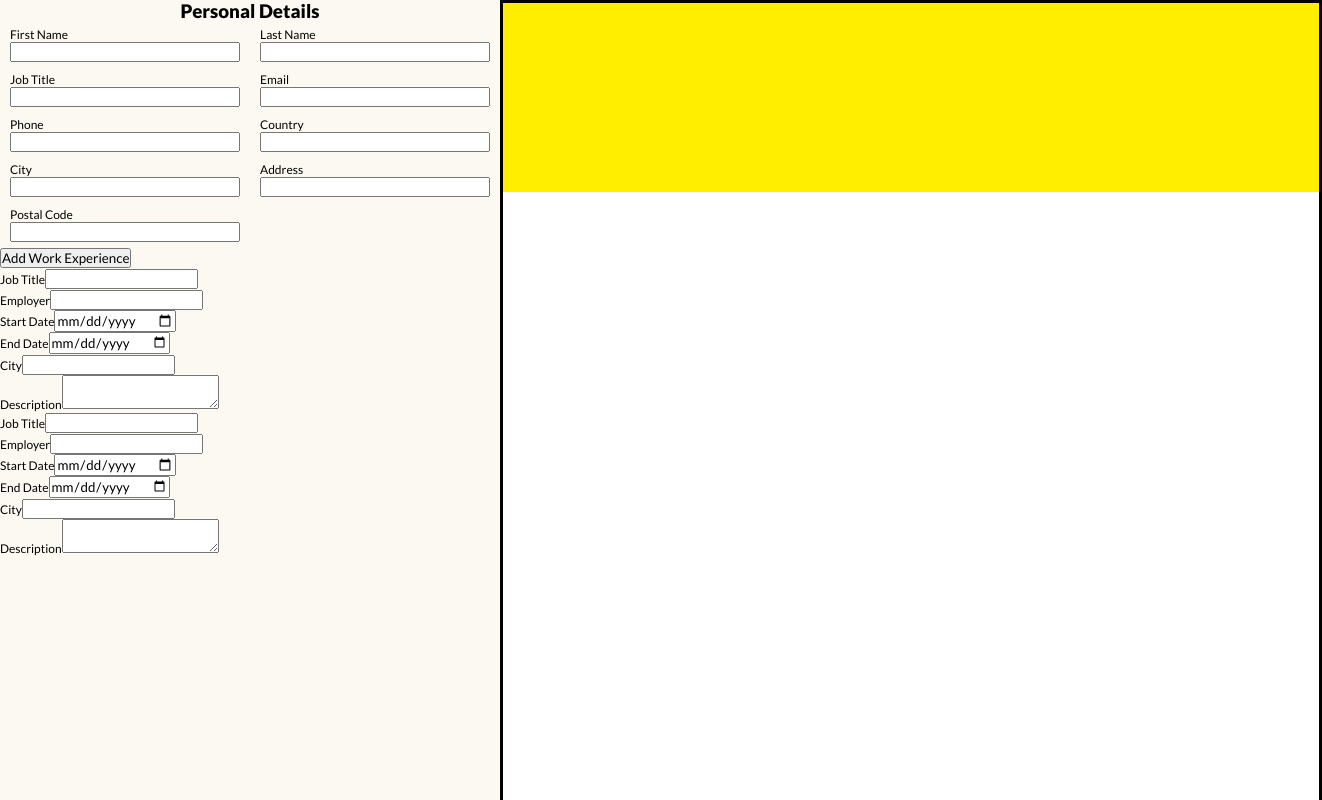
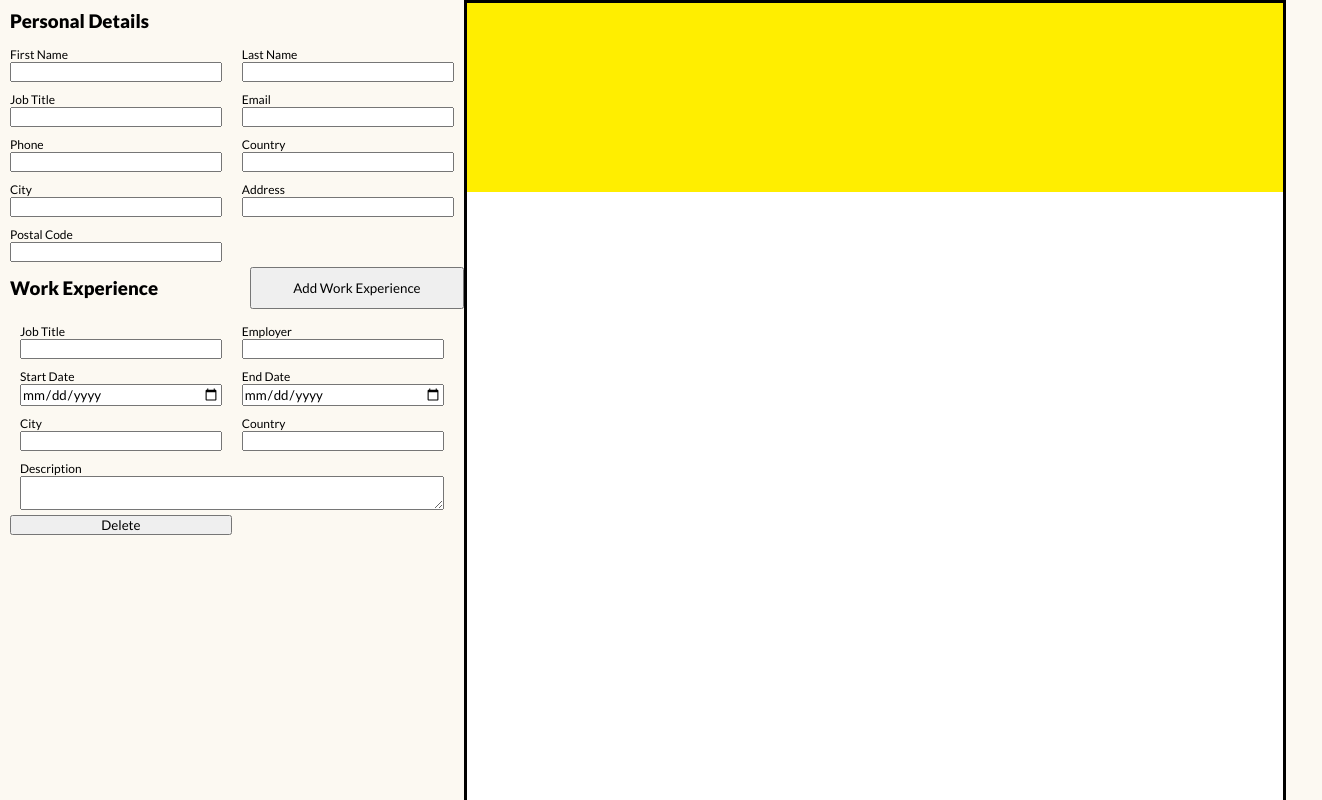
Before and after one commit to raps2019/resume-builder-Superseded-, a React (Create React App) app: page / in a window 1280 px wide. Both pictures are taken after a click on the button "Add Work Experience". Shown: the top 800 px of the page, 1322 px wide, since content can reach past the window. Built offline with nearby package versions, Linux system fonts and the light colour scheme.

Commit message:
Added work experience

```diff
--- a/src/components/Content.js
+++ b/src/components/Content.js
@@ -20,17 +20,7 @@ class Content extends Component {
          address: '',
          postalCode: '',
        },
-       workExperience: [
-         {
-            id: Date.now().toString(),
-            jobTitle: '',
-            employer: '',
-            startDate: '',
-            endDate: '',
-            city:'',
-            description: '',
-          },
-        ],
+       workExperience: [],
       }
     }
 
@@ -43,29 +33,37 @@ class Content extends Component {
     }, () => console.log(this.state.personalDetails))
   }
 
-  handleExperienceDetailsChange = () => {
-    //TO DO
+  handleWorkExperienceChange = (input, id, event) => {
+    const workExperienceCopy = this.state.workExperience;
+    const workExperienceItem = workExperienceCopy.find((item) => item.id === id);
+    workExperienceItem[input] = event.target.value;
+    this.setState({
+      workExperience: workExperienceCopy,
+    })
   }
 
   handleAddWorkExperience = (e) => {
     this.setState((prevState) => ({
-      workExperience: [...prevState.workExperience, {
+      workExperience: [{
         id: Date.now().toString(),
         jobTitle: '',
         employer: '',
         startDate: '',
         endDate: '',
         city:'',
+        country:'',
         description: '',
-      }],
+      }, ...prevState.workExperience],
     }))
   }
 
-  handleDeleteExperienceDetails = () => {
-    //TO DO
+  handleDeleteWorkExperience = (id) => {
+    const workExperienceCopy = this.state.workExperience;
+    const filteredWorkExperience = workExperienceCopy.filter((item) => item.id !== id);
+    this.setState({
+      workExperience: filteredWorkExperience,
+    })
   }
-
-
 
   render() {
     return (
@@ -75,6 +73,8 @@ class Content extends Component {
           personalDetails={this.state.personalDetails}
           workExperience={this.state.workExperience}
           handleAddWorkExperience={this.handleAddWorkExperience}
+          handleWorkExperienceChange={this.handleWorkExperienceChange}
+          handleDeleteWorkExperience={this.handleDeleteWorkExperience}
         />
         <PreviewContainer personalDetails={this.state.personalDetails} />
       </div>
--- a/src/components/forms/FormsContainer.js
+++ b/src/components/forms/FormsContainer.js
@@ -21,6 +21,8 @@ class FormsContainer extends Component {
         <WorkExperience
           workExperience={this.props.workExperience}
           handleAddWorkExperience={this.props.handleAddWorkExperience}
+          handleWorkExperienceChange={this.props.handleWorkExperienceChange}
+          handleDeleteWorkExperience={this.props.handleDeleteWorkExperience}
         />
       </div>
     )
--- a/src/components/forms/WorkExperience.js
+++ b/src/components/forms/WorkExperience.js
@@ -12,64 +12,92 @@ class WorkExperience extends Component {
 
   render() {
 
-  const {workExperience, handleAddWorkExperience} = this.props;
+  const {
+    workExperience,
+    handleAddWorkExperience,
+    handleWorkExperienceChange,
+    handleDeleteWorkExperience,
+  } = this.props;
 
   console.log(workExperience)
 
   const workExperienceList = workExperience.map((item) =>
 
-    <div key={item.id}>
+    <div key={item.id} className='work-experience-item-container'>
+      {(item.employer && item.jobTitle ? <h4 className='job-title-heading'>{item.employer} - {item.jobTitle}</h4> : null)}
+      <div className='work-experience-item-input-container'>
         <div>
           <label>Job Title</label>
           <input
             type='text'
-          value={item.jobTitle}>
+            value={item.jobTitle}
+            onChange={(e) => handleWorkExperienceChange('jobTitle', item.id, e)}>
           </input>
         </div>
         <div>
           <label>Employer</label>
           <input
             type='text'
-          value={item.employer}>
+            value={item.employer}
+            onChange={(e) => handleWorkExperienceChange('employer', item.id, e)}>
           </input>
         </div>
         <div>
           <label>Start Date</label>
           <input
             type='date'
-          value={item.startDate}>
+            value={item.startDate}
+            onChange={(e) => handleWorkExperienceChange('startDate', item.id, e)}>
           </input>
         </div>
         <div>
           <label>End Date</label>
           <input
             type='date'
-          value={item.endDate}>
+            value={item.endDate}
+            onChange={(e) => handleWorkExperienceChange('endDate', item.id, e)}>
           </input>
         </div>
         <div>
           <label>City</label>
           <input
             type='text'
-          value={item.city}>
+            value={item.city}
+            onChange={(e) => handleWorkExperienceChange('city', item.id, e)}>
           </input>
         </div>
         <div>
+          <label>Country</label>
+          <input
+            type='text'
+            value={item.country}
+            onChange={(e) => handleWorkExperienceChange('country', item.id, e)}>
+          </input>
+        </div>
+        <div className="description-input">
           <label>Description</label>
           <textarea
             type='text'
-          value={item.description}>
+            value={item.description}
+            onChange={(e) => handleWorkExperienceChange('description', item.id, e)}>
           </textarea>
+        </div>
+        <button onClick={() => handleDeleteWorkExperience(item.id)}>Delete</button>
       </div>
     </div>
   )
 
     return (
       <div>
-        <div>
+        <div className="work-experience-input-container">
+          <div className='work-experience-heading-container'>
+            <h3 className="input-category-heading">Work Experience</h3>
             <button onClick={handleAddWorkExperience}>Add Work Experience</button>
           </div>
+          <div>
             {workExperienceList}
+          </div>
+        </div>
       </div>
     )
   }
--- a/src/components/styles.css
+++ b/src/components/styles.css
@@ -5,18 +5,17 @@
   }
 
 body {
-  width: 100%;
-  height: 100%;
   background-color: #FCF9F2;
 }
 
 .content-container {
   display: grid;
   grid-auto-flow: column;
+  gap: 0;
 }
 
 .forms-container {
-  width: 500px;
+  width: calc(100vw - 216mm);
 }
 
 .cv-page {
@@ -74,5 +73,34 @@ body {
 }
 
 .input-category-heading {
+  text-align: left;
+  padding: 10px;
+}
+
+.work-experience-item-container {
+  padding: 10px 10px;
+}
+
+.work-experience-item-input-container {
+  display: grid;
+  grid-template-columns: 50% 50%;
+}
+
+.work-experience-item-input-container > div {
+  display: grid;
+  grid-auto-flow: row;
+  padding: 5px 10px;
+}
+.work-experience-item-input-container > .description-input {
+  grid-column: 1 / 3;
+}
+
+.job-title-heading {
   text-align: center;
+  color: grey;
 }
+
+.work-experience-heading-container {
+  display: grid;
+  grid-auto-flow: column;
+}
```
Also changed, not shown: src/components/forms/PersonalDetails.js (+9 -9 lines). Lines whose indentation alone changed are shown as unchanged.
